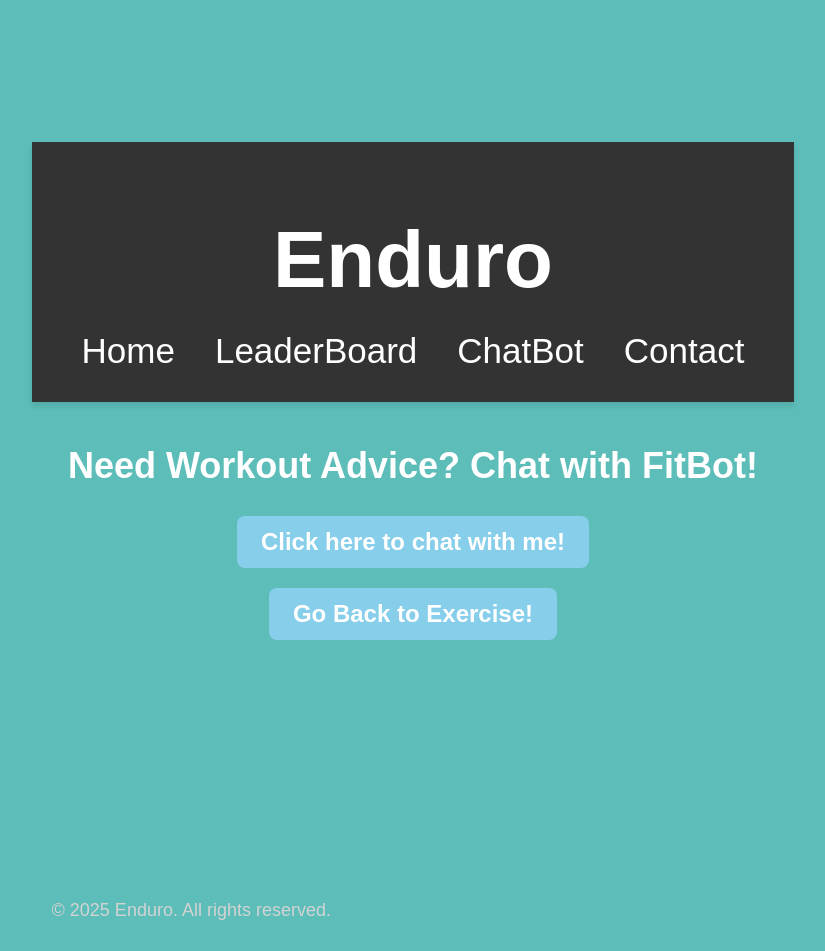
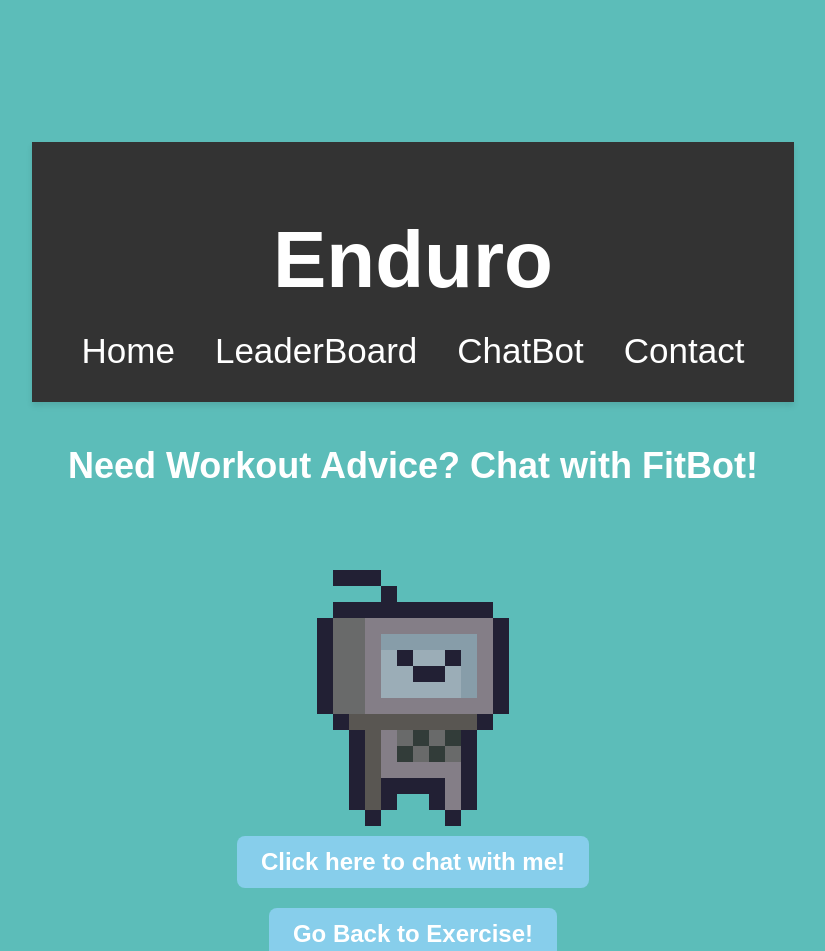
Before and after one commit to wendytso/exercise-tracker, a React (Vite) app in the folder exercise-tracker/: page /chatbot in a window 1280 px wide. Shown: the top 951 px of the page, without its empty margins (227-1052 px from the left). Built offline with nearby package versions, Linux system fonts and the light colour scheme; a web font is replaced by a local one; what groq-sdk would draw is missing.

Commit message:
added chat bot gif

```diff
--- a/exercise-tracker/src/main/ChatbotPage.jsx
+++ b/exercise-tracker/src/main/ChatbotPage.jsx
@@ -3,6 +3,7 @@ import { useNavigate } from "react-router-dom";
 import Header from "./components/Header";
 import Footer from "./components/Footer";
 import AIGenerator from "./components/AIGenerator";
+import robot from "../assets/robot.gif";
 
 function ChatbotPage() {
   const navigate = useNavigate();
@@ -12,6 +13,7 @@ function ChatbotPage() {
       <Header />
 
       <h1 className="chatbot-title">Need Workout Advice? Chat with FitBot!</h1>
+      <img src={robot} alt="FitBot Robot" className="robot-gif" />
 
       {/* ✅ Centered Chatbot */}
       <div className="chatbot-content">
```
Also changed, not shown: exercise-tracker/src/assets/robot.gif (added).
